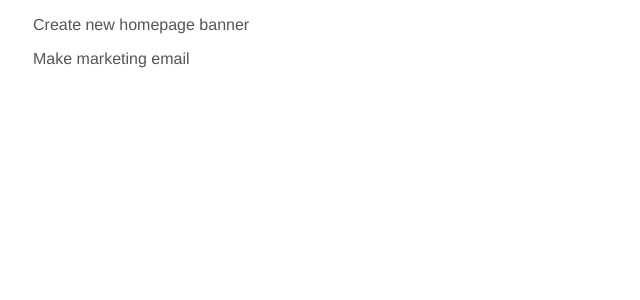
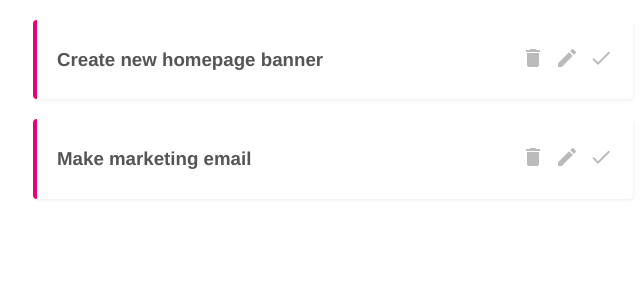
Before and after one commit to lynn7mitchell/vue-js-notes, a Vue app in the folder project_planner/: page / in a window 1280 px wide. Shown: the top 300 px of the page, without its empty margins (307-947 px from the left). Built offline with nearby package versions, Linux system fonts and the light colour scheme; data requests are answered from the project's data file.

Commit message:
user can now delete projects

```diff
--- a/project_planner/data/db.json
+++ b/project_planner/data/db.json
@@ -3,14 +3,14 @@
     {
       "id": 1,
       "title": "Create new homepage banner",
-      "details": "Lorem ipsum lorem ipsum lorem ipsum lorem ipsum lorem ipsum lorem ipsum lorem ipsum lorem ipsumlorem ipsum lorem ipsum lorem ipsum.",
-      "complete": true
+      "details": "Lorem ipsum",
+      "complete": false
     },
     {
       "id": 2,
       "title": "Make marketing email",
       "details": "Lorem ipsum",
-      "complete": false
+      "complete": true
     }
   ]
 }
--- a/project_planner/public/index.html
+++ b/project_planner/public/index.html
@@ -6,6 +6,10 @@
     <meta name="viewport" content="width=device-width,initial-scale=1.0">
     <link rel="icon" href="<%= BASE_URL %>favicon.ico">
     <title><%= htmlWebpackPlugin.options.title %></title>
+
+    <!-- material icons -->
+    <link href="https://fonts.googleapis.com/icon?family=Material+Icons"
+      rel="stylesheet">
   </head>
   <body>
     <noscript>
--- /dev/null
+++ b/project_planner/src/components/SingleProject.vue
@@ -0,0 +1,63 @@
+<template>
+  <div class="project">
+    <div class="actions">
+      <h3 @click="showDetails = !showDetails">{{ project.title }}</h3>
+      <div class="icons">
+        <span @click="deleteProject" class="material-icons">delete</span>
+        <span class="material-icons">edit</span>
+        <span class="material-icons tick">done</span>
+      </div>
+    </div>
+    <div v-if="showDetails" class="details">
+      <p>{{ project.details }}</p>
+    </div>
+  </div>
+</template>
+
+<script>
+export default {
+  props: ['project'],
+  data() {
+    return {
+      showDetails: false,
+      uri: 'http://localhost:3000/projects/' + this.project.id
+    }
+  },
+  methods: {
+    deleteProject() {
+      fetch(this.uri, { method: 'DELETE' })
+        .then(() => this.$emit('delete', this.project.id))
+        .catch(err => console.log(err))
+    }
+  }
+
+};
+</script>
+
+<style>
+.project {
+  margin: 20px auto;
+  background: white;
+  padding: 10px 20px;
+  border-radius: 4px;
+  box-shadow: 1px 2px 3px rgba(0, 0, 0, 0.05);
+  border-left: 4px solid #e90074;
+}
+h3 {
+  cursor: pointer;
+}
+.actions {
+  display: flex;
+  justify-content: space-between;
+  align-items: center;
+}
+.material-icons {
+  font-size: 24px;
+  margin-left: 10px;
+  color: #bbb;
+  cursor: pointer;
+}
+.material-icons:hover {
+  color: #777;
+}
+</style>
--- a/project_planner/src/views/Home.vue
+++ b/project_planner/src/views/Home.vue
@@ -1,31 +1,38 @@
 <template>
   <div class="home">
     <!-- if the projects array has anything in it -->
-   <div v-if="projects.length">
-     <div v-for="projects in projects" :key="projects.id">
-       <p>{{projects.title}}</p>
-     </div>
-   </div>
+    <div v-if="projects.length">
+      <div v-for="project in projects" :key="project.id">
+        <SingleProject :project="project" @delete="handleDelete" />
+      </div>
+    </div>
   </div>
 </template>
 
 <script>
 // @ is an alias to /src
-
+import SingleProject from "@/components/SingleProject.vue";
 export default {
-  name: 'Home',
- components: {},
- data(){
-   return{
-     projects: []
-   }
- },
-//  componentDidMount()
-  mounted(){
-   fetch('http://localhost:3000/projects')
-   .then(res => res.json())
-   .then(data => this.projects = data)
-   .catch(err => console.error(err.message))
- }
-}
+  name: "Home",
+  components: { SingleProject },
+  data() {
+    return {
+      projects: [],
+    };
+  },
+  //  componentDidMount()
+  mounted() {
+    fetch("http://localhost:3000/projects")
+      .then((res) => res.json())
+      .then((data) => (this.projects = data))
+      .catch((err) => console.error(err.message));
+  },
+  methods: {
+    handleDelete(id) {
+      this.projects = this.projects.filter((project) => {
+        return project.id !== id;
+      });
+    },
+  },
+};
 </script>
```
